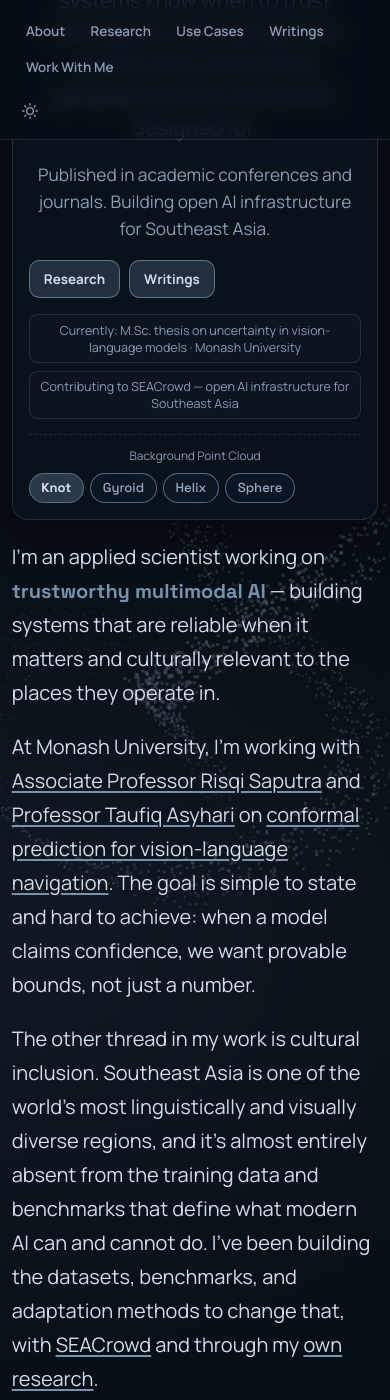
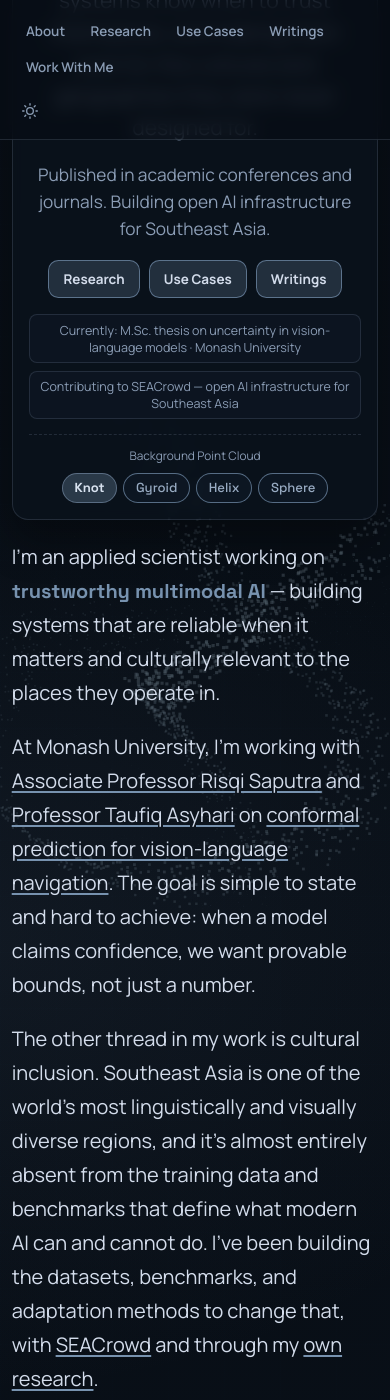
Before and after one commit to Feliren88/feliren88.github.io, a Jekyll site: the page built from index.html, in a window 390 px wide and 1400 px high, scrolled down 652 px. Built offline with Jekyll 4.4.1, drawn with Linux system fonts in a browser that asks for light colours.

Commit message:
Add Use Cases button to homepage; center hero actions on mobile
Co-Authored-By: Claude Sonnet 4.6 <noreply@anthropic.com>

```diff
--- a/_data/index.yml
+++ b/_data/index.yml
@@ -5,6 +5,8 @@ lead2: 'Published in academic conferences and journals. Building open AI infrast
 buttons:
   - label: 'Research'
     href: '/research/'
+  - label: 'Use Cases'
+    href: '/usecases/'
   - label: 'Writings'
     href: '/writings/'
 meta:
--- a/css/styles.css
+++ b/css/styles.css
@@ -285,6 +285,11 @@ main {
     flex-direction: column;
     align-items: center;
     text-align: center;
+  }
+  .hero-actions,
+  .hero-meta,
+  .shape-controls {
+    justify-content: center;
   }
 }
 
```
